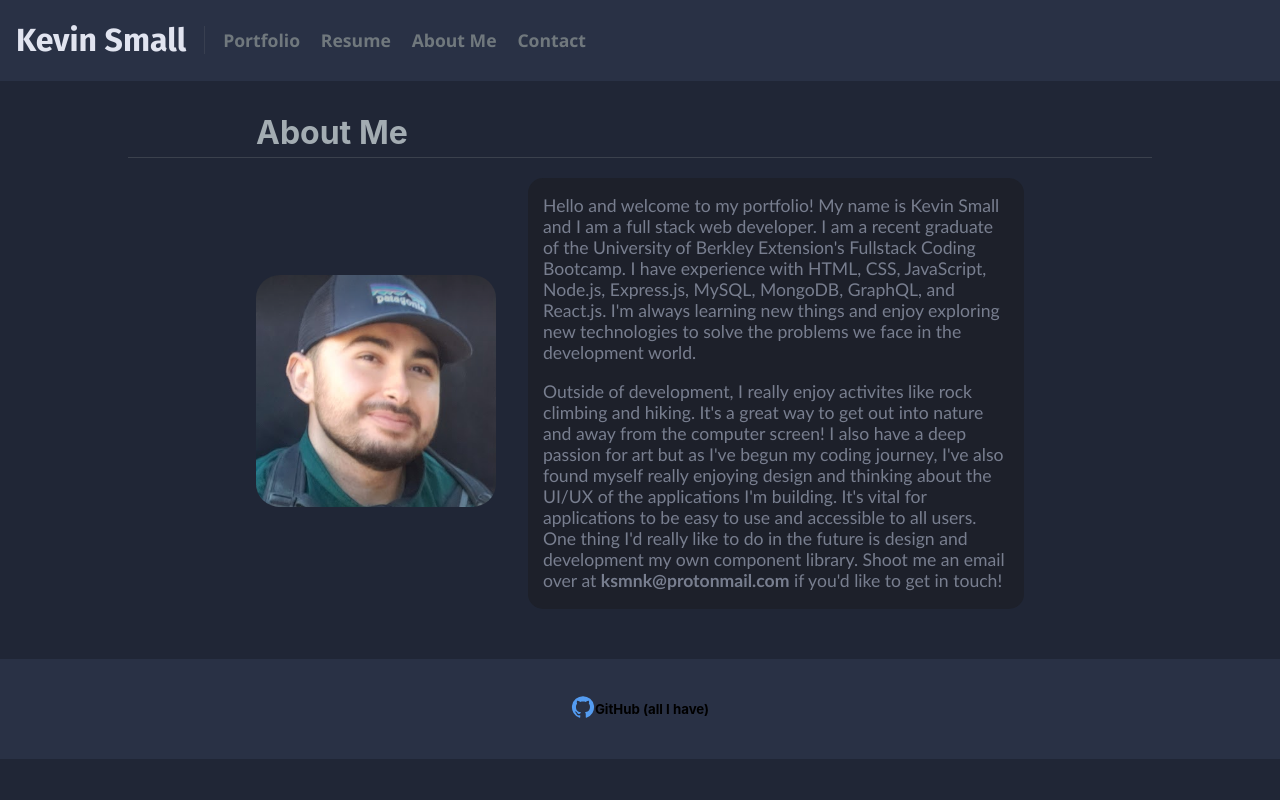
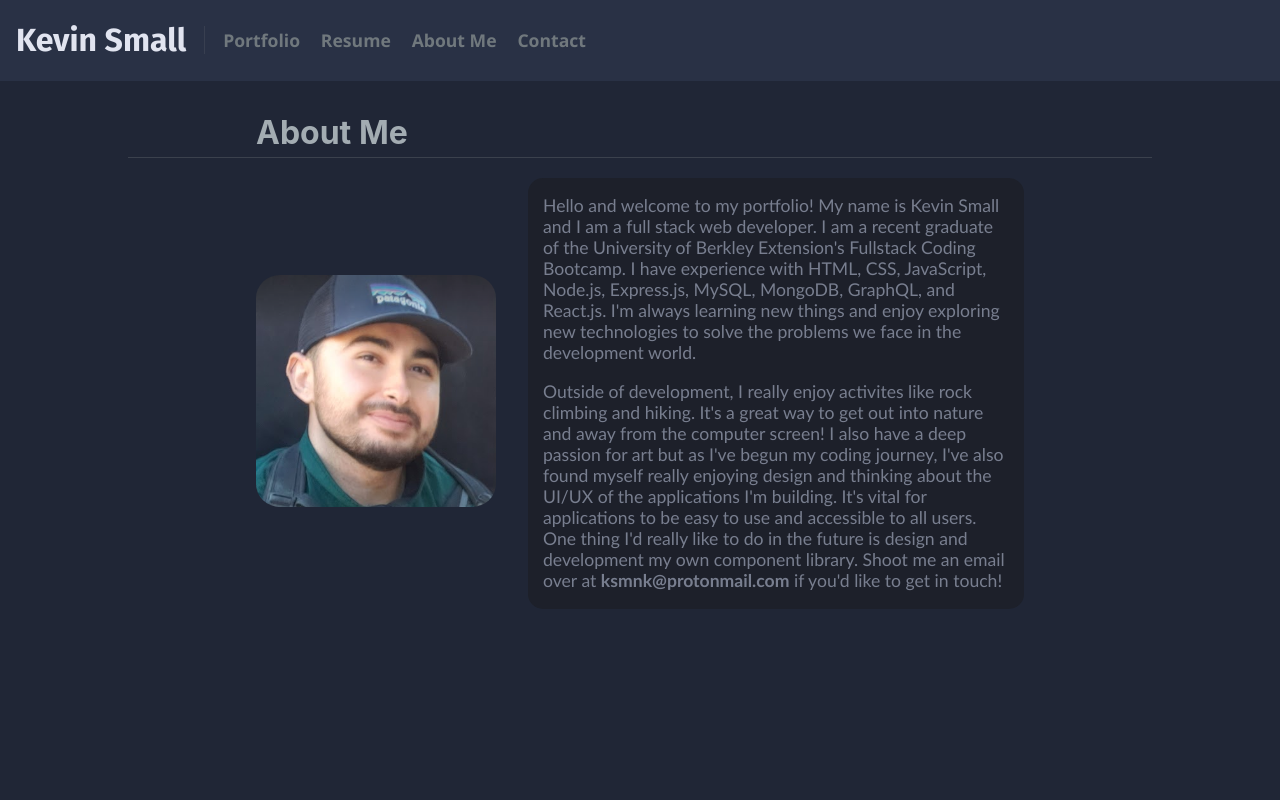
Before and after one commit to Kevrev/react-portfolio, a React (Create React App) app: page /#/ in a window 1280 px wide. Shown: the top 800 px of the page. Built offline with nearby package versions, Linux system fonts and the light colour scheme.

Commit message:
fixed footer temp

```diff
--- a/src/components/Footer/index.css
+++ b/src/components/Footer/index.css
@@ -1,9 +1,12 @@
 .footer {
   background-color: #293145;
+  position: absolute;
+  left: 0;
+  bottom: -15vh;
+  right: 0;
   margin-top: 50px;
   padding: 20px 0;
   text-align: center;
-    bottom: 0;
   width: 100%;
 }
 
@@ -13,3 +16,9 @@
   align-items: center;
   justify-content: center;
 }
+
+@media screen and (max-width: 1500px) {
+  .footer {
+    bottom: -105vh;
+  }
+}
```
Lines whose indentation alone changed are shown as unchanged.
